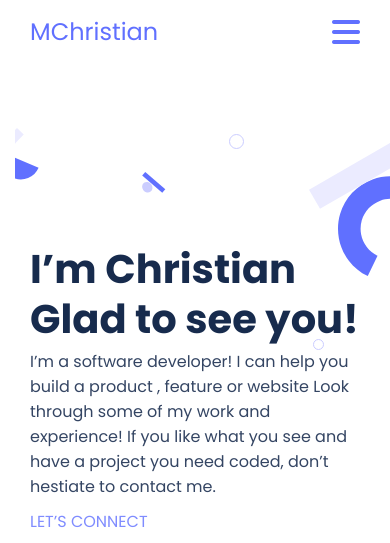
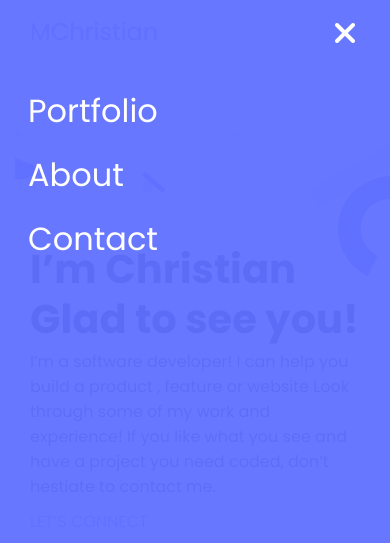
Before and after one commit to kaitcham/M_Portfolio, a website: page index.html in a window 390 px wide. Both pictures are taken after a click on the icon 346 px from the left and 31 px from the top of the page. Shown: the top 543 px of the page. Drawn offline with Linux system fonts and the light colour scheme.

Commit message:
create the js file and a display menu function

```diff
--- a/index.html
+++ b/index.html
@@ -307,5 +307,6 @@
         </div>
       </section>
     </main>
+    <script src="./index.js"></script>
   </body>
 </html>
--- /dev/null
+++ b/index.js
@@ -0,0 +1,7 @@
+let navMenu = document.querySelector(".navbar");
+let navIcon = document.querySelector(".fa-bars");
+
+function displayMenu() {
+  navMenu.classList.toggle("menu-active");
+  navIcon.classList.add("is-active");
+}
```
